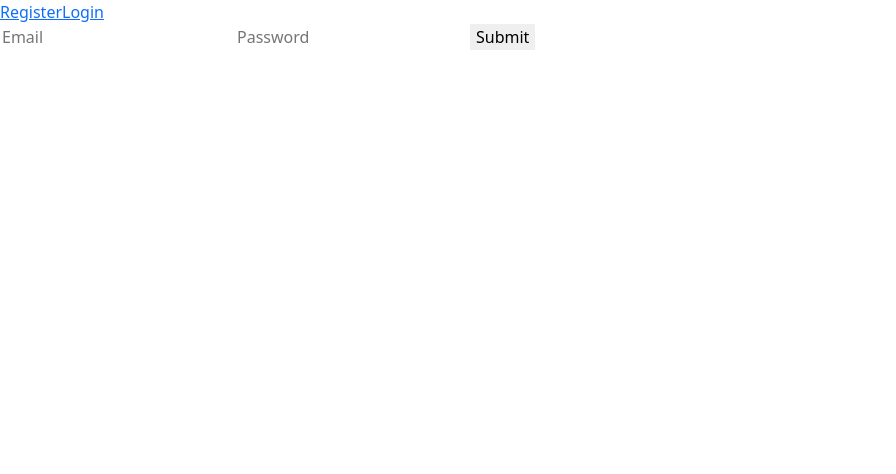
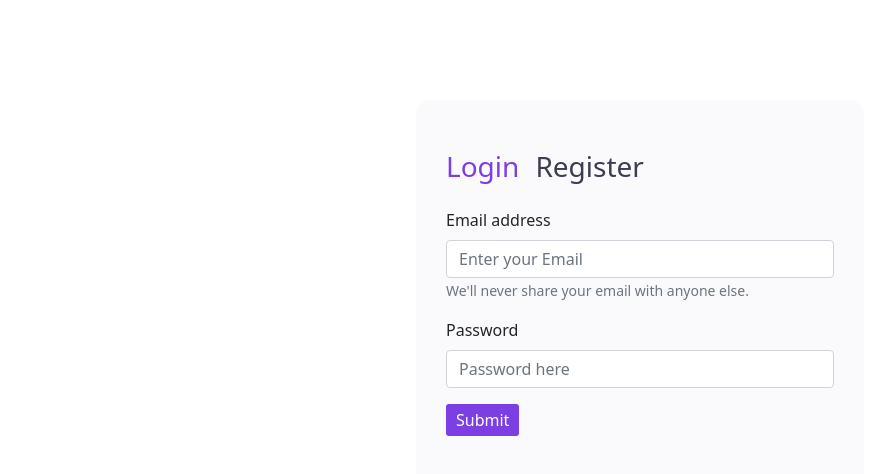
Before and after one commit to masudx08/angelsterritory_front, a React (Create React App) app: page /login in a window 1280 px wide. Shown: the top 474 px of the page, without its empty margins (0-896 px from the left). Built offline with nearby package versions, Linux system fonts and the light colour scheme.

Commit message:
login register page design complete

```diff
--- a/src/App.css
+++ b/src/App.css
@@ -1,3 +1,13 @@
+:root{
+  --primary-color: rgba(123,63,228,1);
+  --secondary-color: #3c3c52;
+  --black-color: rgb(26, 25, 25);
+  --white-color: rgb(250, 250, 253);
+  --bg-color: white;
+}
+body{
+  background: var(--bg-color);
+}
 *{
   margin: 0;
   border: none;
@@ -5,6 +15,16 @@
   box-sizing: border-box;
   text-decoration: none;
 }
-p{
-  margin: 0
+
+
+button{
+  background: var(--primary-color);
+  color: white;
+  padding: 4px 10px;
+  border-radius: 3px;
 }
+
+/* short class   */
+.primary-color{color: var(--primary-color)}
+.secondary-color{color: var(--secondary-color)}
+.cursor{cursor: pointer;}
--- a/src/App.js
+++ b/src/App.js
@@ -1,11 +1,12 @@
 import React, {useContext, useState} from 'react'
+import 'bootstrap/dist/css/bootstrap.min.css';
 import './App.css';
 import {BrowserRouter, Routes, Route} from "react-router-dom";
 import Trade from './pages/Trade/Trade';
 import MainContext from './MainContext';
 import Login from './pages/Auth/Login';
 import Register from './pages/Auth/Register';
-import 'bootstrap/dist/css/bootstrap.min.css';
+
 import Profile from './pages/Profile/Profile';
 import History from './pages/History/History';
 
--- a/src/pages/Auth/Login.js
+++ b/src/pages/Auth/Login.js
@@ -1,28 +1,59 @@
-import React, { useEffect } from 'react'
+import React, { useEffect } from "react";
+import { Form, Button } from "react-bootstrap";
 import { useForm } from "react-hook-form";
-import { Link } from 'react-router-dom';
-import { loginFetch } from '../../utils/services';
+import { Link, useNavigate } from "react-router-dom";
+import { loginFetch } from "../../utils/services";
+import "./auth.css";
 export default function Login() {
-  const { register, handleSubmit } = useForm()
+  const { register, handleSubmit } = useForm();
+  const navigate = useNavigate();
+  const handleLogin = (data) => {
+    console.log(data, "data");
+    loginFetch(data).then((res) => {
+      const now = new Date();
+      now.setTime(now.getTime() + 3600 * 1000);
+      document.cookie = `token=${
+        res.jwtAccessToken
+      }; expires=${now.toUTCString()}`;
+    });
+  };
+  return (
+    <div className="loginCont">
+      <div className="formContainer">
+        <div className="d-flex gap-3 mb-3">
+          <h3 className="primary-color cursor" onClick={() => navigate("/login")}>
+            Login
+          </h3>
+          <h3 className="secondary-color cursor" onClick={() => navigate("/register")}>
+            Register
+          </h3>
+        </div>
+        <Form onSubmit={handleSubmit((data) => handleLogin(data))}>
+          <Form.Group className="mb-3" controlId="formBasicEmail">
+            <Form.Label>Email address</Form.Label>
+            <Form.Control
+              {...register("email")}
+              type="email"
+              placeholder="Enter your Email"
+            />
+            <Form.Text className="text-muted">
+              We'll never share your email with anyone else.
+            </Form.Text>
+          </Form.Group>
 
-  const handleLogin = data => {
-    loginFetch(data)
-    .then(res=>{
-      console.log(res)
-      const now = new Date()
-      now.setTime(now.getTime()+3600*1000)
-      document.cookie = `token=${res.jwtAccessToken}; expires=${now.toUTCString()}`
-    })
-  }
-  return (
-    <div>
-      <Link to='/register'>Register</Link>
-      <Link to='/login'>Login</Link>
-      <form onSubmit={handleSubmit((data) => handleLogin(data))}>
-        <input {...register('email')} type="text" placeholder='Email' />
-        <input {...register('password')} type="text" placeholder='Password' />
-        <input type="submit"  />
-      </form>
+          <Form.Group className="mb-3" controlId="formBasicPassword">
+            <Form.Label>Password</Form.Label>
+            <Form.Control
+              {...register("password")}
+              type="password"
+              placeholder="Password here"
+            />
+          </Form.Group>
+          <button type="submit" className="mybtn">
+            Submit
+          </button>
+        </Form>
+      </div>
     </div>
-  )
+  );
 }
--- a/src/pages/Auth/Register.js
+++ b/src/pages/Auth/Register.js
@@ -1,22 +1,60 @@
 import React from 'react'
+import { Form } from 'react-bootstrap'
 import {useForm} from 'react-hook-form'
-import { Link } from 'react-router-dom'
+import { Link, useNavigate } from 'react-router-dom'
 import { registationFetch } from '../../utils/services'
+import './auth.css'
 export default function Register() {
+  const navigate = useNavigate()
   const {register, handleSubmit} = useForm()
   const handleRegister = data => {
    registationFetch(data).then(res=>console.log(res))
   }
   return (
-    <div>
-      <Link to='/register'>Register</Link>
-      <Link to='/login'>Login</Link>
-      <form onSubmit={handleSubmit(data=>handleRegister(data))}>
-        <input {...register('email')} type="text" placeholder='Email' />
-        <input {...register('password')} type="text" placeholder='Password' />
-        <input {...register('confirmPassword')} type="text" placeholder='Confirm Pasword' />
-        <input type="submit"  />
-      </form>
+    <div className='registerCont'>
+      <div className="formContainer">
+        <div className="d-flex gap-3 mb-3">
+          <h3  className="secondary-color cursor" onClick={() => navigate("/login")}>
+            Login
+          </h3>
+          <h3 className="primary-color cursor" onClick={() => navigate("/register")}>
+            Register
+          </h3>
+        </div>
+        <Form onSubmit={handleSubmit(data=>handleRegister(data))}>
+          <Form.Group className="mb-3" controlId="formBasicEmail">
+            <Form.Label>Email address</Form.Label>
+            <Form.Control
+              {...register("email")}
+              type="email"
+              placeholder="Enter your Email"
+            />
+            <Form.Text className="text-muted">
+              We'll never share your email with anyone else.
+            </Form.Text>
+          </Form.Group>
+
+          <Form.Group className="mb-3" controlId="formBasicPassword">
+            <Form.Label>Password</Form.Label>
+            <Form.Control
+              {...register("password")}
+              type="password"
+              placeholder="Password here"
+            />
+          </Form.Group>
+          <Form.Group className="mb-3" controlId="formBasicPassword">
+            <Form.Label>Confirm Password</Form.Label>
+            <Form.Control
+              {...register("confirmPassword")}
+              type="password"
+              placeholder="Again type password"
+            />
+          </Form.Group>
+          <button type="submit" className="mybtn">
+            Submit
+          </button>
+        </Form>
+      </div>
     </div>
   )
 }
--- /dev/null
+++ b/src/pages/Auth/auth.css
@@ -0,0 +1,12 @@
+.loginCont, .registerCont{
+  margin-top: 100px;
+}
+.loginCont .formContainer,  .registerCont .formContainer{
+  width: 35%;
+  max-width: 470px;
+  min-width: 250px;
+  margin:  auto;
+  background-color: var(--white-color);
+  padding: 50px 30px;
+  border-radius: 15px;
+}
```
